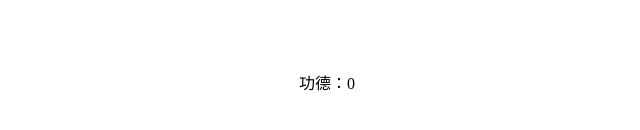
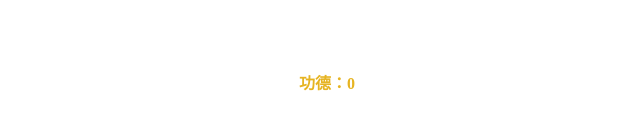
Before and after one commit to MiaoMint/gongde, a Vue app: page / in a window 1280 px wide. Shown: the part 468-598 px from the top of the page, without its empty margins (313-953 px from the left). Built offline with nearby package versions, Linux system fonts and the light colour scheme.

Commit message:
添加：字体颜色

```diff
--- a/src/views/HomeView.vue
+++ b/src/views/HomeView.vue
@@ -16,21 +16,19 @@ const play = () => {
   }, 500);
 }
 
-
-
 </script>
 
 <template>
   <main>
     <div class="plus">
       <TransitionGroup tag="ul" name="list">
-        <li v-for="(item, index) in itmes" :key="item" :data-index="index">
+        <li style="color: #e6b422" v-for="(item, index) in itmes" :key="item" :data-index="index">
           功德+1
         </li>
       </TransitionGroup>
     </div>
     <div class="muyu" @mousedown="play"></div>
-    <div>
+    <div style="color: #e6b422;font-weight: bold;">
       功德：{{ count }}
     </div>
   </main>
@@ -58,6 +56,11 @@ main {
     position: absolute;
     margin-bottom: 20rem;
 
+    ul {
+      padding: 0;
+      margin: 0;
+    }
+
     li {
       list-style: none;
     }
```
